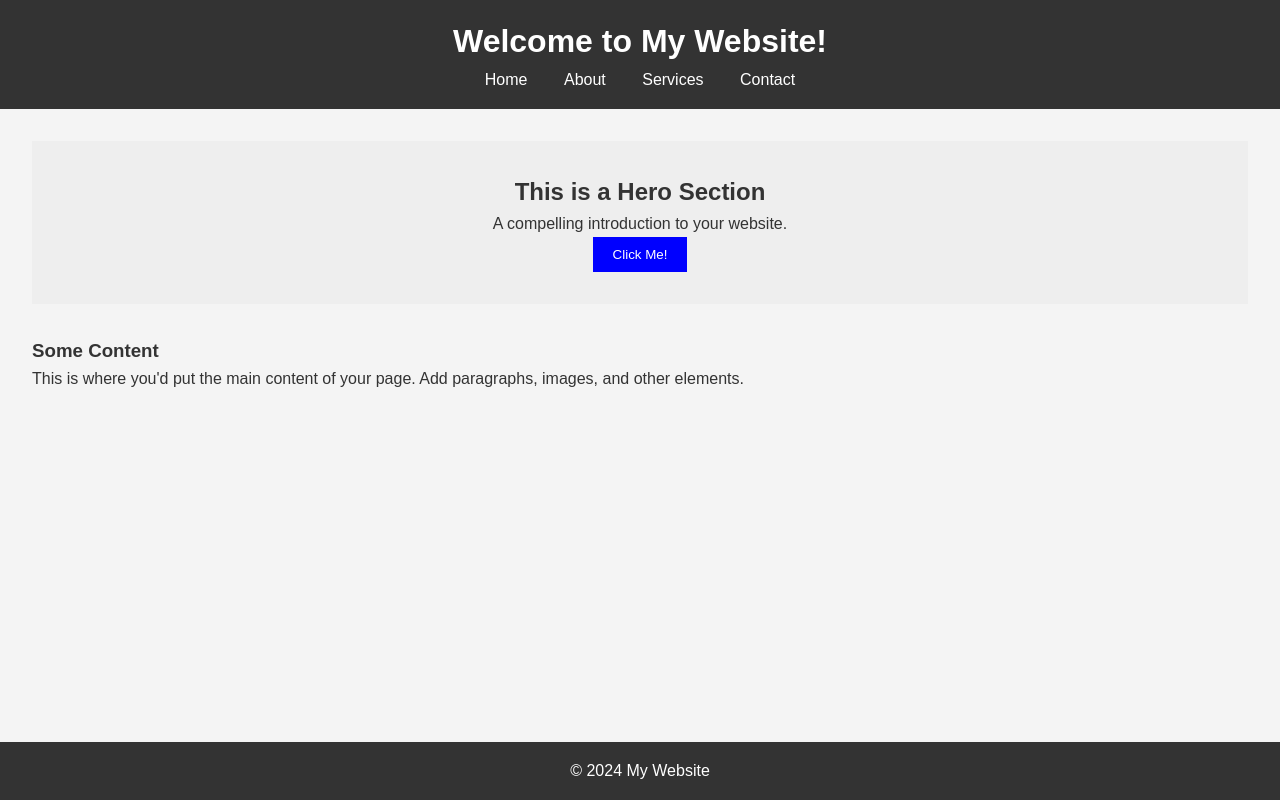
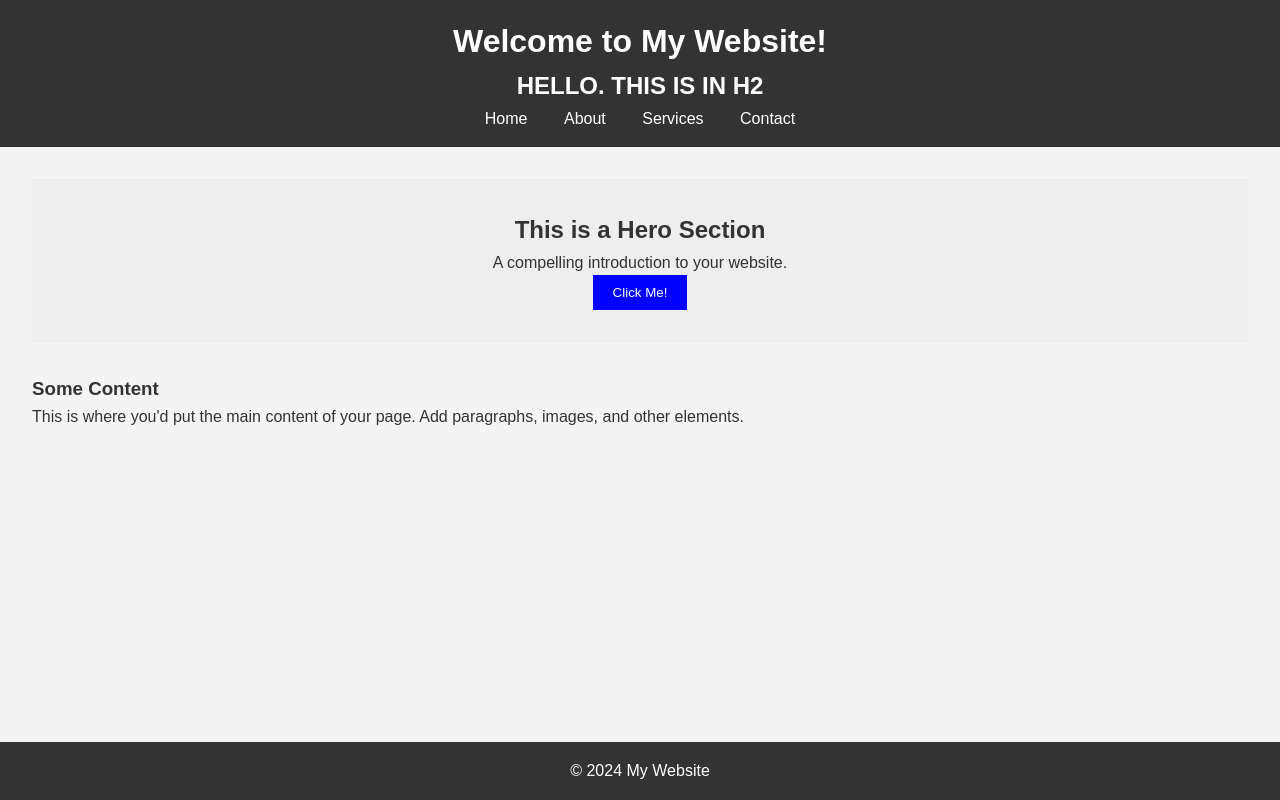
Before and after one commit to Migitulusu/TestRepo, a plain HTML site: page index.html in a window 1280 px wide. Drawn offline with Linux system fonts and the light colour scheme; files that its build step writes are made by us from their sources; files whose address does not match are found by name.

Commit message:
Update index.html

```diff
--- a/index.html
+++ b/index.html
@@ -10,6 +10,7 @@
 
     <header>
         <h1>Welcome to My Website!</h1>
+        <h2>HELLO. THIS IS IN H2</h2>
         <nav>
             <ul>
                 <li><a href="#">Home</a></li>
```
